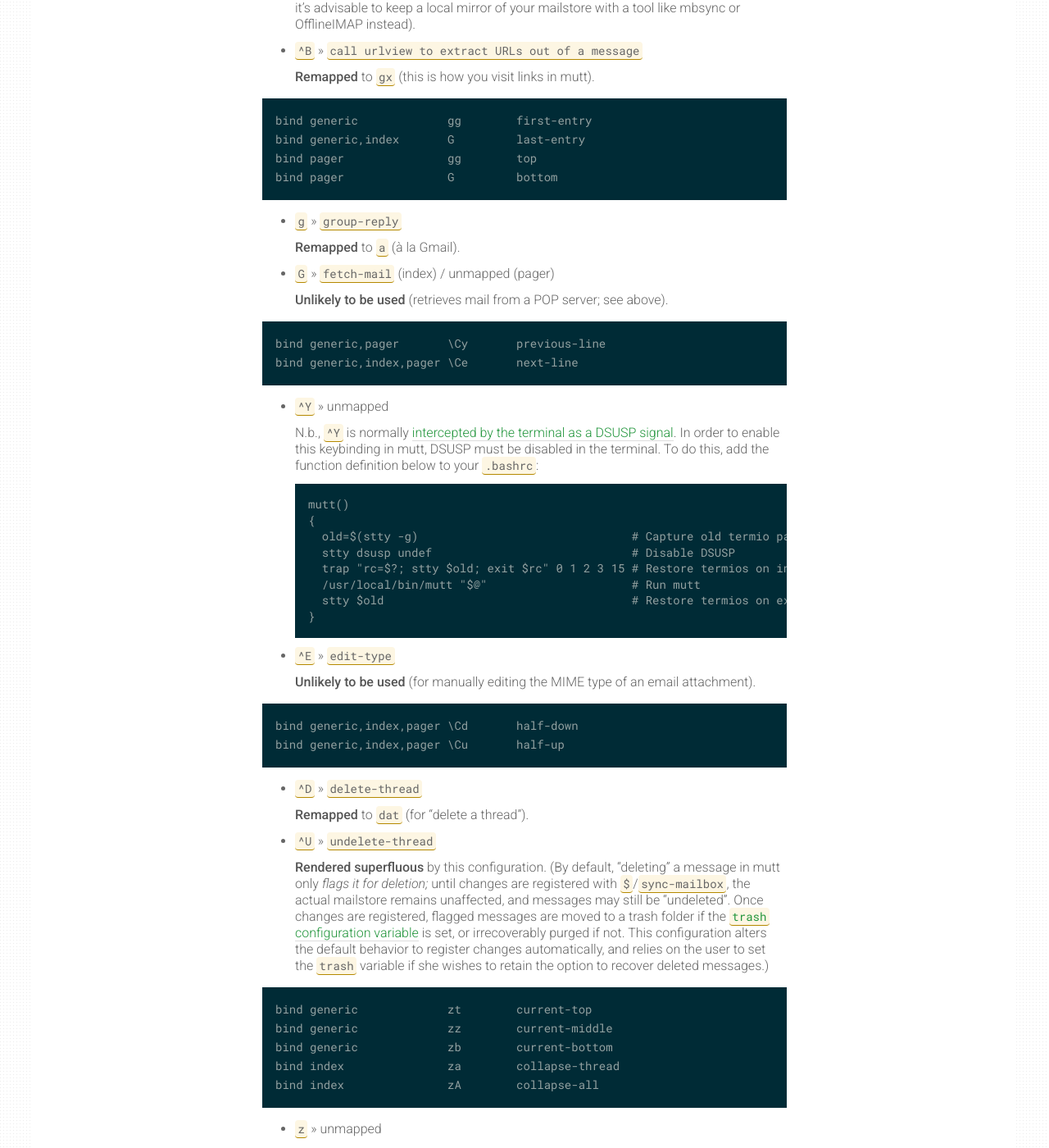
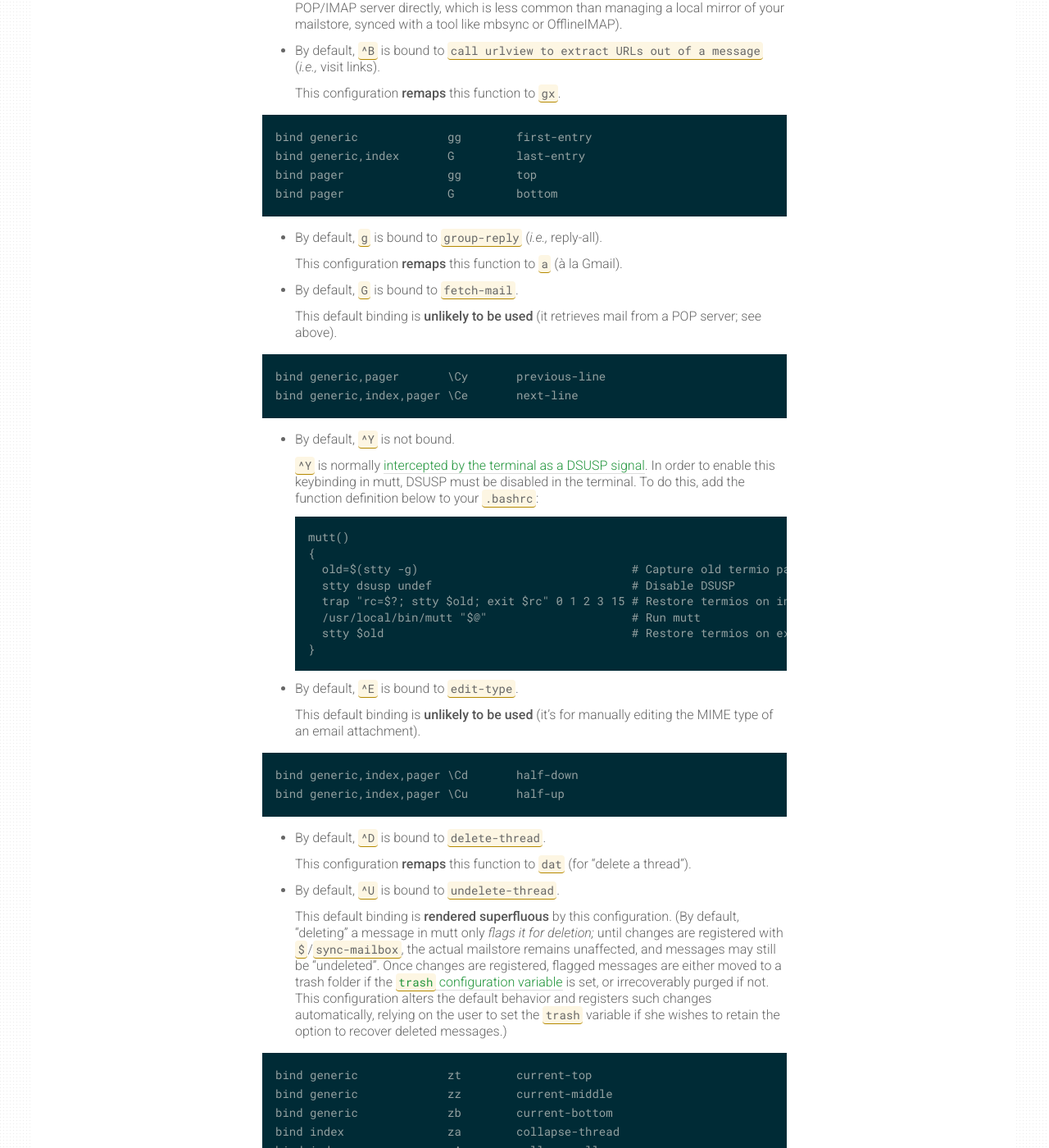
Before and after one commit to rlue/ryanlue.com, a Jekyll site: the page built from _posts/2017-05-21-mutt-the-vim-way.md, in a window 1280 px wide and 1400 px high, scrolled down 2538 px. Shown: the whole window at 82% size. Built offline with Jekyll 4.4.1, drawn with Linux system fonts in a browser that asks for light colours; some of the changed text lies outside the part shown.

Commit message:
Improve readability of mutt-the-vim-way

```diff
--- a/_posts/2017-05-21-mutt-the-vim-way.md
+++ b/_posts/2017-05-21-mutt-the-vim-way.md
@@ -88,13 +88,14 @@ This configuration overrides some default bindings, and it may behoove you to kn
     bind generic,index,pager \Cf       next-page
     bind generic,index,pager \Cb       previous-page
 
-* `^F` » `forget-passphrase`
+* By default, `^F` is bound to `forget-passphrase`.
 
-  **Unlikely to be used** (only needed when accessing a remote POP/IMAP server directly; it’s advisable to keep a local mirror of your mailstore with a tool like mbsync or OfflineIMAP instead).
+  This default binding is **unlikely to be used** (it’s only needed when accessing a remote POP/IMAP server directly, which is less common than managing a local mirror of your mailstore, synced with a tool like mbsync or OfflineIMAP).
 
-* `^B` » `call urlview to extract URLs out of a message`
+* By default, `^B` is bound to `call urlview to extract URLs out of a
+message` (_i.e.,_ visit links).
 
-  **Remapped** to `gx` (this is how you visit links in mutt).
+  This configuration **remaps** this function to `gx`.
 
 ^
 
@@ -103,22 +104,22 @@ This configuration overrides some default bindings, and it may behoove you to kn
     bind pager               gg        top
     bind pager               G         bottom
 
-* `g` » `group-reply`
+* By default, `g` is bound to `group-reply` (_i.e.,_ reply-all).
 
-  **Remapped** to `a` (à la Gmail).
+  This configuration **remaps** this function to `a` (à la Gmail).
 
-* `G` » `fetch-mail` (index) / unmapped (pager)
+* By default, `G` is bound to `fetch-mail`.
 
-  **Unlikely to be used** (retrieves mail from a POP server; see above).
+  This default binding is **unlikely to be used** (it retrieves mail from a POP server; see above).
 
 ^
 
     bind generic,pager       \Cy       previous-line
     bind generic,index,pager \Ce       next-line
 
-* `^Y` » unmapped
+* By default, `^Y` is not bound.
 
-  N.b., `^Y` is normally [intercepted by the terminal as a DSUSP signal][ctrly]. In order to enable this keybinding in mutt, DSUSP must be disabled in the terminal. To do this, add the function definition below to your `.bashrc`:
+  `^Y` is normally [intercepted by the terminal as a DSUSP signal][ctrly]. In order to enable this keybinding in mutt, DSUSP must be disabled in the terminal. To do this, add the function definition below to your `.bashrc`:
 
       mutt()
       {
@@ -129,22 +130,22 @@ This configuration overrides some default bindings, and it may behoove you to kn
         stty $old                                    # Restore termios on exit
       }
 
-* `^E` » `edit-type`
+* By default, `^E` is bound to `edit-type`.
 
-  **Unlikely to be used** (for manually editing the MIME type of an email attachment).
+  This default binding is **unlikely to be used** (it’s for manually editing the MIME type of an email attachment).
 
 ^
 
     bind generic,index,pager \Cd       half-down
     bind generic,index,pager \Cu       half-up
 
-* `^D` » `delete-thread`
+* By default, `^D` is bound to `delete-thread`.
 
-  **Remapped** to `dat` (for “delete a thread”).
+  This configuration **remaps** this function to `dat` (for “delete a thread”).
 
-* `^U` » `undelete-thread`
+* By default, `^U` is bound to `undelete-thread`.
 
-  **Rendered superfluous** by this configuration. (By default, “deleting” a message in mutt only _flags it for deletion;_ until changes are registered with `$`/`sync-mailbox`, the actual mailstore remains unaffected, and messages may still be “undeleted”. Once changes are registered, flagged messages are moved to a trash folder if the [`trash` configuration variable][trash] is set, or irrecoverably purged if not. This configuration alters the default behavior to register changes automatically, and relies on the user to set the `trash` variable if she wishes to retain the option to recover deleted messages.)
+  This default binding is **rendered superfluous** by this configuration. (By default, “deleting” a message in mutt only _flags it for deletion;_ until changes are registered with `$`/`sync-mailbox`, the actual mailstore remains unaffected, and messages may still be “undeleted”. Once changes are registered, flagged messages are either moved to a trash folder if the [`trash` configuration variable][trash] is set, or irrecoverably purged if not. This configuration alters the default behavior and registers such changes automatically, relying on the user to set the `trash` variable if she wishes to retain the option to recover deleted messages.)
 
 ^
 
@@ -154,21 +155,21 @@ This configuration overrides some default bindings, and it may behoove you to kn
     bind index               za        collapse-thread
     bind index               zA        collapse-all
 
-* `z` » unmapped
+* By default, `z` is unbound (this setting does not conflict with any default key bindings).
 
 ^
 
     bind index,pager         N         search-opposite
 
-* `N` » `toggle-new`
+* By default, `N` is bound to `toggle-new`.
 
-  **Redundant** with `wn`
+  This default binding is **redundant**; the function can also be executed with `wn`.
 
 ^
 
     bind index               <Backtab> previous-new-then-unread
 
-* `<Backtab>` » unmapped
+* By default, `<Backtab>` is unbound (this setting does not conflict with any default key bindings).
 
 ### Actions / Command Line
 
```
